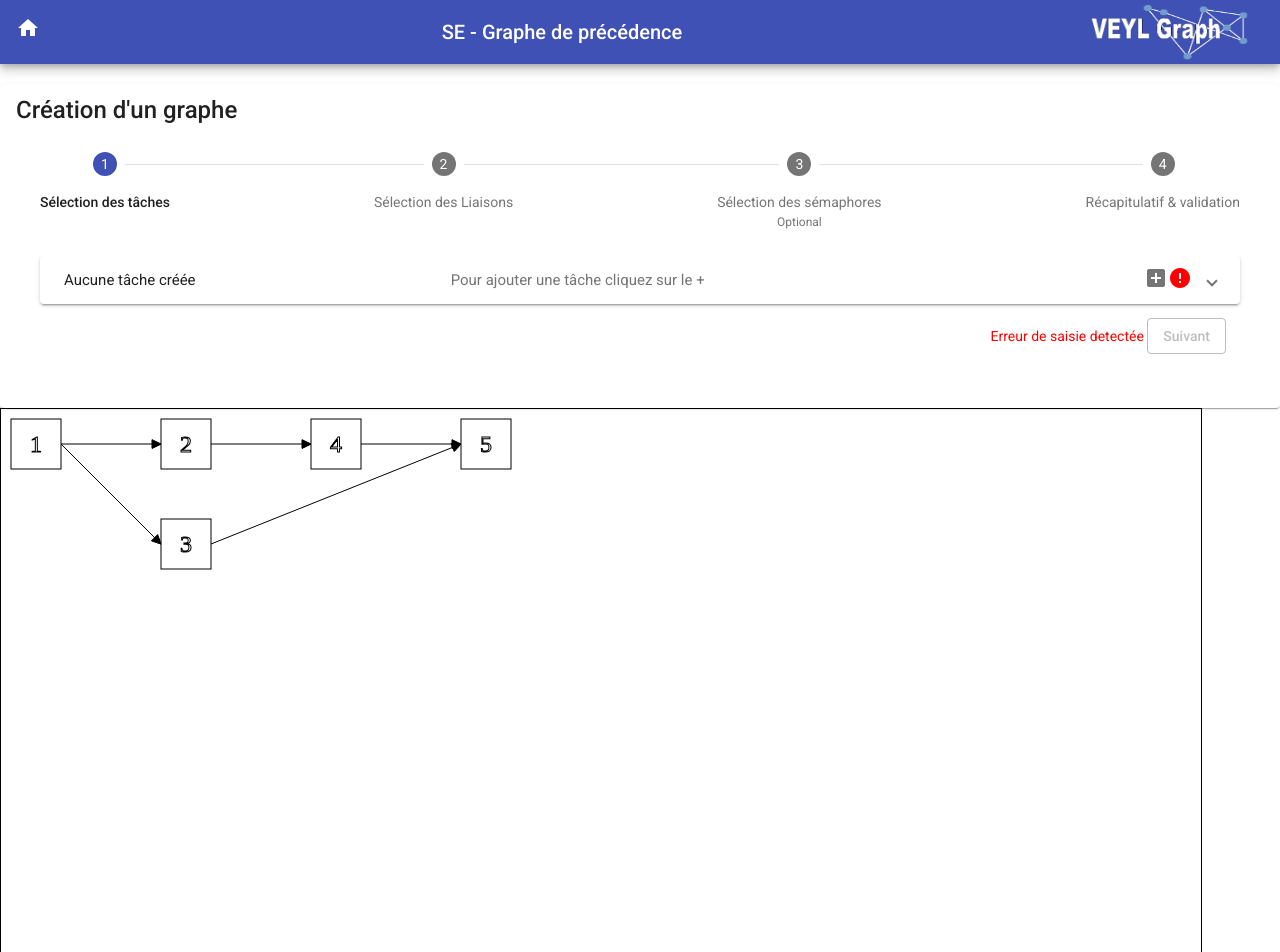
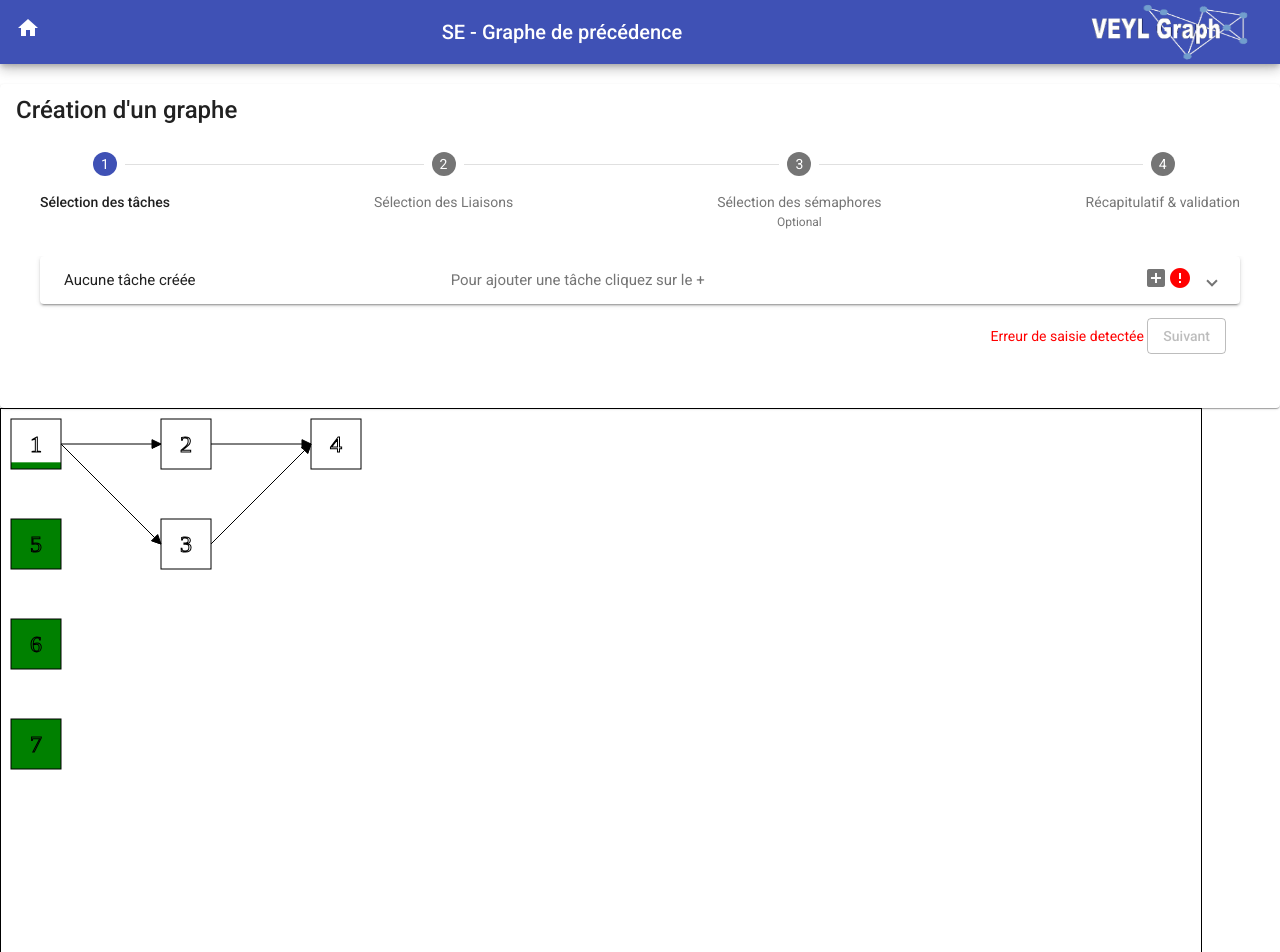
Before and after one commit to TwioZz/VEYLGraph, an Angular app: page / in a window 1280 px wide. Shown: the top 952 px of the page. Built offline with nearby package versions, Linux system fonts and the light colour scheme.

Commit message:
Yestropbiencamarche

```diff
--- a/src/app/canvas/canvas.component.ts
+++ b/src/app/canvas/canvas.component.ts
@@ -1,5 +1,5 @@
 import {AfterViewInit, Component, ElementRef, OnInit, ViewChild} from '@angular/core';
-import { Task } from '../models/Task';
+import { Task, XY } from '../models/Task';
 import { Graph } from '../models/Graph';
 
 @Component({
@@ -28,26 +28,25 @@ export class CanvasComponent implements OnInit, AfterViewInit {
 
   ngAfterViewInit(): void {
     this.canvas = this.canvasElement.nativeElement.getContext('2d');
-    const task = new Task(1, '50', 5);
-    const task2 = new Task(2, '50', 5);
-    const task3 = new Task(3, '50', 5);
-    const task4 = new Task(4, '50', 5);
-    const task5 = new Task(5, '50', 5);
+    const task = new Task(1, '50', 30);
+    const task2 = new Task(2, '50', this.randomInt());
+    const task3 = new Task(3, '50', this.randomInt());
+    const task4 = new Task(4, '50', 0);
+    const task5 = new Task(5, '50', this.randomInt());
+    const task6 = new Task(6, '50', this.randomInt());
+    const task7 = new Task(7, '50', this.randomInt());
 
     task.liaison.sortant.push(task2);
     task2.liaison.entrant.push(task);
 
+    task2.liaison.sortant.push(task4);
+    task4.liaison.entrant.push(task2);
+
     task.liaison.sortant.push(task3);
     task3.liaison.entrant.push(task);
 
-    task2.liaison.sortant.push(task4);
-    task4.liaison.entrant.push(task2);
-
-    task4.liaison.sortant.push(task5);
-    task5.liaison.entrant.push(task4);
-
-    task3.liaison.sortant.push(task5);
-    task5.liaison.entrant.push(task3);
+    task3.liaison.sortant.push(task4);
+    task4.liaison.entrant.push(task3);
 
     const tasks: Task[] = [];
     tasks.push(task);
@@ -55,17 +54,25 @@ export class CanvasComponent implements OnInit, AfterViewInit {
     tasks.push(task3);
     tasks.push(task4);
     tasks.push(task5);
+    tasks.push(task6);
+    tasks.push(task7);
     this.graph = new Graph(tasks);
-
-
-
-    this.drawGraph();
-
+    let time = 0;
+    setInterval(() => {
+      this.resetGraph();
+      this.drawGraph(time);
+      time = time + 1;
+    }, 1000);
   }
 
-  drawGraph(){
+  randomInt(){
+    return Math.floor(Math.random() * Math.floor(7));
+  }
+
+  drawGraph(time: number){
     this.graph.tasks.forEach((task: Task) => {
-      this.drawTask(task, task.calculateMaxDistance(), task.calculatePlacementVertical());
+      const maxDistanceTask = task.calculateMaxDistance();
+      this.drawTask(task, maxDistanceTask, this.graph.getY(maxDistanceTask), time);
     });
 
     this.graph.tasks.forEach((taskForm: Task) => {
@@ -75,39 +82,52 @@ export class CanvasComponent implements OnInit, AfterViewInit {
     });
   }
 
-  drawTask(task: Task, column: number, line: number) {
-    this.canvas.strokeStyle = '#000000';
-    this.canvas.strokeRect(this.pixelStartColumn[column], this.pixelStartLine[line], this.widthTask, this.heightTask);
+  resetGraph() {
+    this.graph.coordAlreadyUse.clear();
+    this.canvas.clearRect(0, 0, 1000, 1000);
+  }
 
-    // Enregistrement de la position de la tache
+  drawTask(task: Task, column: number, line: number, time: number) {
+    // Affection et enregistrement de la position de la tache
     task.pos.x = this.pixelStartColumn[column];
     task.pos.y = this.pixelStartLine[line];
-    task.nextPlacementVertical = task.nextPlacementVertical + 1;
+    this.graph.addCoord(column);
 
+    // Carré vert avancement de la tâche
+    if(time > task.calculateStartTime() && time < task.calculateEndTime()){
+      let pourcentageAvancement = ((time - task.calculateStartTime()) * 100 / task.duree) / 100;
+      this.canvas.fillStyle = 'green';
+      this.canvas.fillRect(task.pos.x, task.pos.y + ((1 - pourcentageAvancement) * this.heightTask), this.widthTask, pourcentageAvancement * this.heightTask);
+    } else if(time >= task.calculateEndTime()) {
+      this.canvas.fillStyle = 'green';
+      this.canvas.fillRect(task.pos.x, task.pos.y, this.widthTask, this.heightTask);
+    }
 
+    // Dessin de la tâche
+    this.canvas.strokeStyle = '#000000';
+    this.canvas.strokeRect(task.pos.x, task.pos.y, this.widthTask, this.heightTask);
 
     // Affichage et centrage du texte ( max 2 caractères )
     this.canvas.font = '24px serif';
     if (task.id < 10) {
       this.canvas
         .strokeText(task.id.toString(),
-          (this.pixelStartColumn[column] + (this.widthTask / 2)) - 6,
-          (this.pixelStartLine[line] + (this.heightTask / 2)) + 8,
+          (task.pos.x + (this.widthTask / 2)) - 6,
+          (task.pos.y + (this.heightTask / 2)) + 8,
           50);
     } else {
       this.canvas
         .strokeText(task.id.toString(),
-          (this.pixelStartColumn[column] + (this.widthTask / 2)) - 12,
-          (this.pixelStartLine[line] + (this.heightTask / 2)) + 8,
+          (task.pos.x + (this.widthTask / 2)) - 12,
+          (task.pos.y + (this.heightTask / 2)) + 8,
           50);
     }
 
-
     // Enregistrement des points d'accroches
-    task.pointDaccrocheEntrant.x = this.pixelStartColumn[column];
-    task.pointDaccrocheEntrant.y = (this.pixelStartLine[line] + (this.widthTask / 2));
-    task.pointDaccrocheSortant.x = this.pixelStartColumn[column] + this.widthTask;
-    task.pointDaccrocheSortant.y = this.pixelStartLine[line] + (this.widthTask / 2);
+    task.pointDaccrocheEntrant.x = task.pos.x;
+    task.pointDaccrocheEntrant.y = (task.pos.y + (this.widthTask / 2));
+    task.pointDaccrocheSortant.x = task.pos.x + this.widthTask;
+    task.pointDaccrocheSortant.y = task.pos.y + (this.widthTask / 2);
   }
 
   drawLiaison(taskFrom: Task, taskTo: Task){
@@ -118,6 +138,7 @@ export class CanvasComponent implements OnInit, AfterViewInit {
 
 
     // Trace la ligne de la tâche sortante à la tâche entrante
+    this.canvas.strokeStyle = '#000000';
     this.canvas.beginPath();
     this.canvas.moveTo(taskFrom.pointDaccrocheSortant.x, taskFrom.pointDaccrocheSortant.y);
     this.canvas.lineTo(taskTo.pointDaccrocheEntrant.x, taskTo.pointDaccrocheEntrant.y);
@@ -125,6 +146,7 @@ export class CanvasComponent implements OnInit, AfterViewInit {
 
 
     // Commence à tracer un côté de du triangle
+    this.canvas.fillStyle = '#000000';
     this.canvas.beginPath();
     this.canvas.moveTo(taskTo.pointDaccrocheEntrant.x, taskTo.pointDaccrocheEntrant.y);
     this.canvas
--- a/src/app/models/Graph.ts
+++ b/src/app/models/Graph.ts
@@ -1,8 +1,28 @@
 import { Task } from './Task';
 export class Graph {
     tasks: Task[];
+    coordAlreadyUse: Map <number, number>;
 
     constructor(tasks: Task[]) {
       this.tasks = tasks;
+      this.coordAlreadyUse = new Map <number, number>();
     }
+
+    addCoord(x: number) {
+      if(this.coordAlreadyUse.has(x)) {
+        this.coordAlreadyUse.set(x, this.coordAlreadyUse.get(x) + 1);
+      } else {
+        this.coordAlreadyUse.set(x, 1);
+      }
+    }
+
+    getY(x: number) {
+      if(this.coordAlreadyUse.has(x)) {
+        return this.coordAlreadyUse.get(x);
+      } else {
+        return 0;
+    }
+  }
+
+
 }
--- a/src/app/models/Task.ts
+++ b/src/app/models/Task.ts
@@ -1,4 +1,5 @@
 import { Liaison } from './Liaison';
+import { THIS_EXPR } from '@angular/compiler/src/output/output_ast';
 export class Task {
     id: number;
     name: string;
@@ -7,7 +8,6 @@ export class Task {
     liaison: Liaison;
     pointDaccrocheEntrant: XY;
     pointDaccrocheSortant: XY;
-    nextPlacementVertical: number;
 
     constructor(id: number, name: string, duree: number){
         this.id = id;
@@ -17,7 +17,6 @@ export class Task {
         this.liaison = new Liaison();
         this.pointDaccrocheEntrant = new XY();
         this.pointDaccrocheSortant = new XY();
-        this.nextPlacementVertical = 0;
     }
 
     calculateMaxDistance(): number {
@@ -31,17 +30,21 @@ export class Task {
         return tempDistance;
     }
 
-    calculatePlacementVertical(): number {
-        let nextPlacementVertical = 0;
-        this.liaison.entrant.forEach((taskParent: Task) => {
-            taskParent.liaison.sortant.forEach((taskCousin: Task) => {
-              const nextPlacementVerticalTemp = taskCousin.nextPlacementVertical;
-              if (nextPlacementVerticalTemp >= nextPlacementVertical) {
-                nextPlacementVertical = nextPlacementVerticalTemp;
-              }
+    calculateEndTime() {
+        return this.calculateStartTime() + this.duree;
+    }
+
+    calculateStartTime() {
+        let startTime = 0;
+        if(this.calculateMaxDistance() !== 0) {
+            this.liaison.entrant.forEach((task: Task) => {
+                let maxCurrentTask = task.calculateEndTime() ;
+                if(maxCurrentTask > startTime) {
+                    startTime = maxCurrentTask;
+                }
             });
-        });
-        return nextPlacementVertical;
+        }
+        return startTime;
     }
 }
 
```
